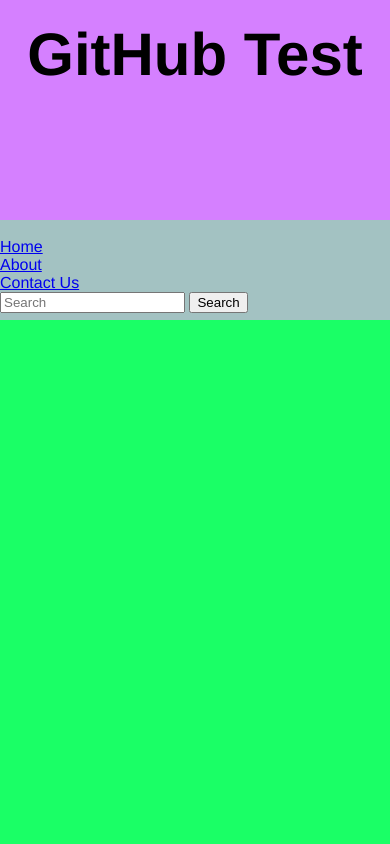
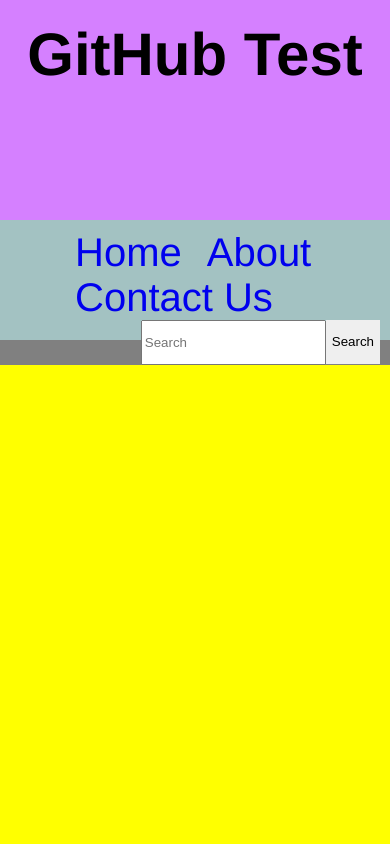
Before and after one commit to danielsimi1900/test1_github, a plain HTML site: page index.html in a window 390 px wide. Shown: the top 844 px of the page. Drawn offline with Linux system fonts and the light colour scheme.

Commit message:
mobile devices friendly

```diff
--- a/index.html
+++ b/index.html
@@ -6,6 +6,7 @@
         <title>test for git hub</title>
     </head>
     <body>
+
             <div class="header">
                 <h1>GitHub Test</h1>
 
@@ -22,17 +23,18 @@
                 </div>
 
             </div>
-        <div class="sideBar">
+            <div class="row">
+                <div class="column">
 
                 </div>
-        <div class="main">
+                <div class="column1">
+
+                </div>
 
             </div>
             <div class="footer">
 
             </div>
 
-
-
     </body>
 </html>
--- a/style.css
+++ b/style.css
@@ -5,6 +5,7 @@
     background-color: #1aff66;
     font-family: Helvetica, Arial, sans-serif;
 }
+/*====== header ====*/
 .header{
     width: 100% auto;
     height: 200px;
@@ -16,13 +17,82 @@
     font-size: 60px;
     margin: 0px;
 }
+
+/*====== navBar ======*/
 .navBar{
     width: 100% auto;
     height: 100px;
     background: #a3c2c2;
+    margin: 0px;
+    padding: 10px;
 }
-ul{
-    text-align: left;
+.navBar ul a{
     text-decoration: none;
+    float: left;
+    padding-left: 25px;
+    font-size: 40px;
+}
+.navBar li{
     display: inline;
 }
+.search1{
+    float: right;
+    margin: 0px;
+}
+.search1 input{
+    height: 39px;
+    float: left;
+}
+.search1 button{
+    height: 44px;
+    border: none;
+}
+
+/*===== main and sideBar ====*/
+
+.row{
+    width: 100%;
+    height: 800px;
+    background: grey;
+    padding: 0px;
+    margin:0px;
+}
+.column{
+    width: 20%;
+    height:100%;
+    background: yellow;
+    margin: 0px;
+    padding: 0px;
+    float: left;
+}
+.column1{
+    width: 80%;
+    height:100%;
+    background: blue;
+    margin:0px;
+    padding: 0px;
+    float: left;
+}
+.row:after{
+    content: " ";
+    display: table;
+    clear: both;
+}
+
+@media screen and (max-width: 600px) {
+    .column{
+    width: 100%;
+    }
+    .column1{
+        width: 100%;
+    }
+
+}
+
+/*==== footer ====*/
+.footer{
+    width: 100%;
+    height: 100px;
+    background: black;
+    float: left;
+}
```
Lines whose indentation alone changed are shown as unchanged.
